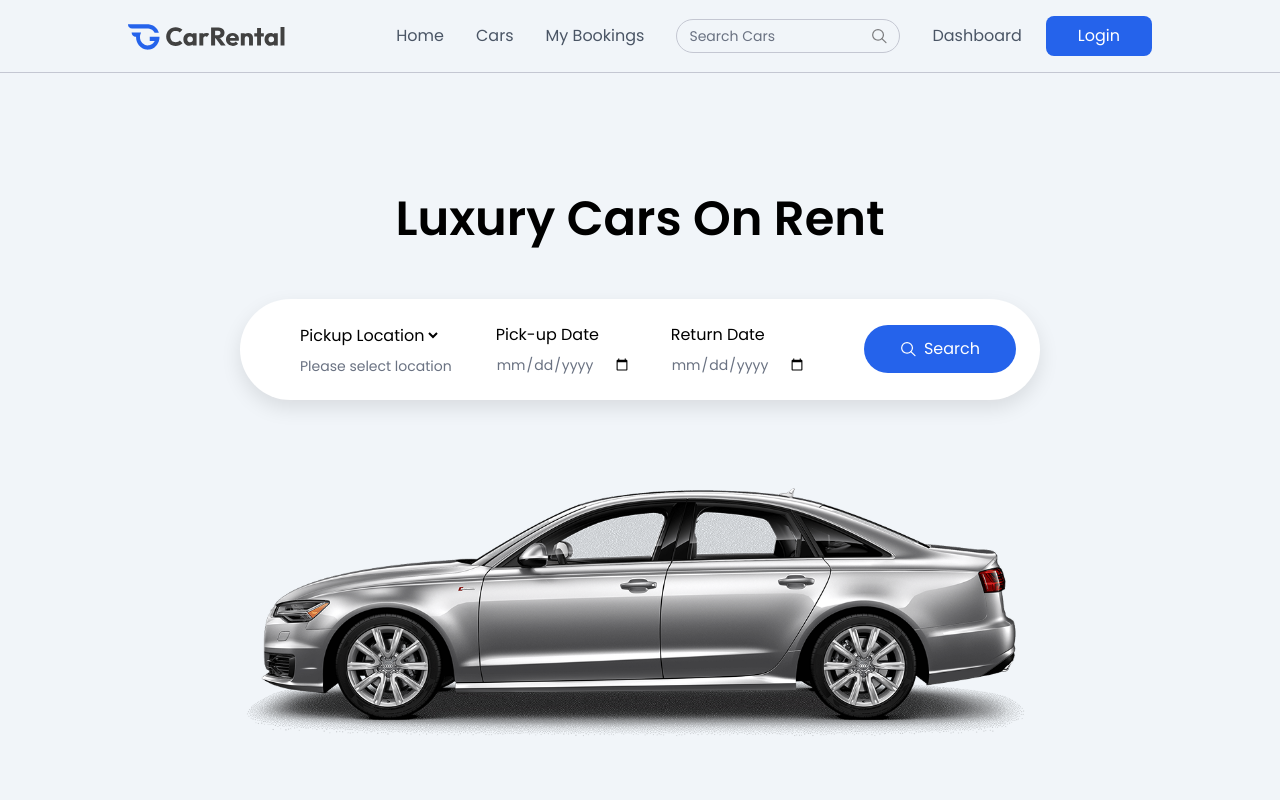
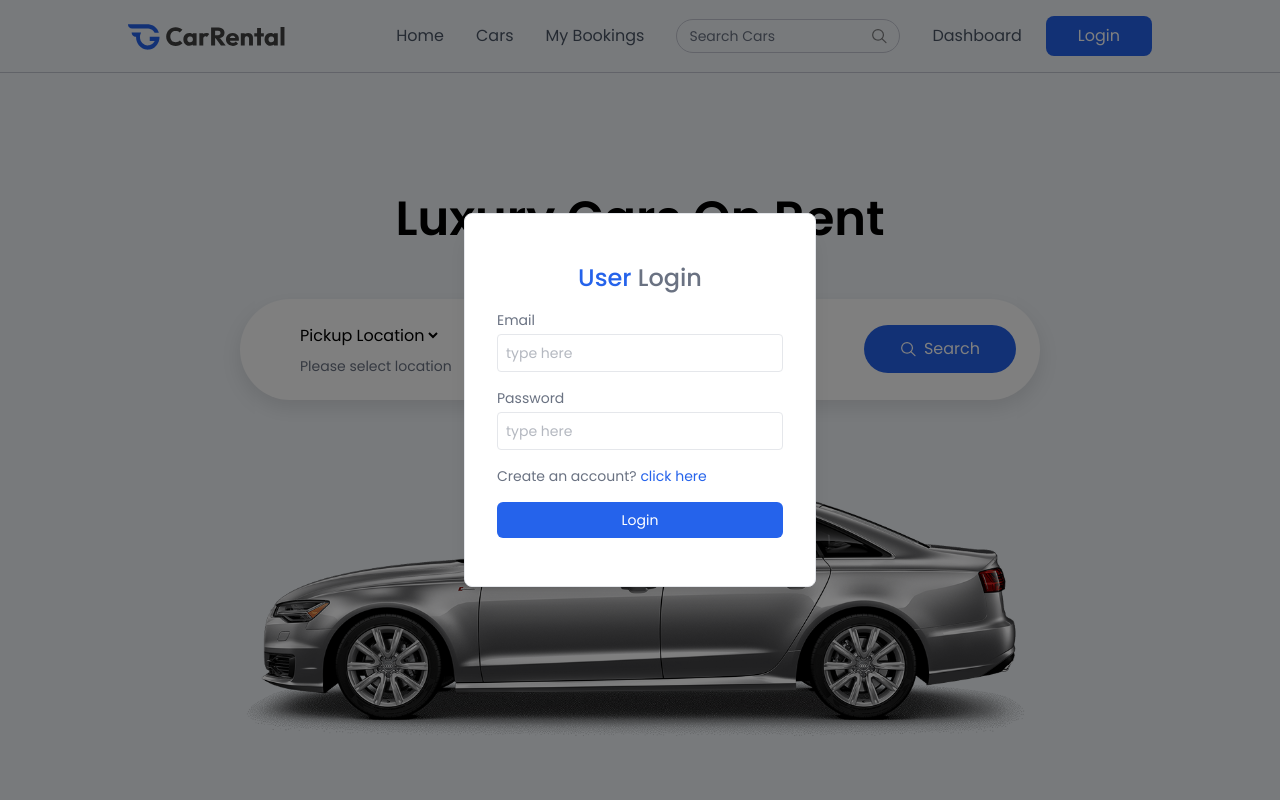
Before and after one commit to Shlok-Maktarpara-23/Car-Rental-Mern, a React (Vite) app in the folder client/: page / in a window 1280 px wide. Both pictures are taken after a click on the button "Login". Shown: the top 800 px of the page. Built offline with nearby package versions, Linux system fonts and the light colour scheme.

Commit message:
feat: create a login page

```diff
--- a/client/src/App.jsx
+++ b/client/src/App.jsx
@@ -3,6 +3,7 @@
 import { useLocation } from "react-router-dom";
 import AppRoutes from "./routes/AppRoutes";
 import Footer from "./components/Footer";
+import Login from "./components/Login";
 
 const App = () => {
   const [ShowLogin, setShowLogin] = useState(false);
@@ -10,6 +11,8 @@
 
   return (
     <>
+      {ShowLogin && <Login setShowLogin={setShowLogin}/>}
+
       {!isOwnerPath && <Navbar setShowLogin={setShowLogin} />}
       <AppRoutes />
 
--- /dev/null
+++ b/client/src/components/Login.jsx
@@ -0,0 +1,88 @@
+import React from "react";
+import { useState } from "react";
+
+const Login = ({ setShowLogin }) => {
+    const [state, setState] = useState("login");
+    const [name, setName] = useState("");
+    const [email, setEmail] = useState("");
+    const [password, setPassword] = useState("");
+
+    const onSubmitHandler = async(e) => {
+        e.preventDefault();
+    }
+
+  return (
+    <div
+      onClick={() => setShowLogin(false)}
+      className="fixed top-0 bottom-0 left-0 right-0 z-100 flex items-center text-sm text-gray-600 bg-black/50"
+    >
+      <form onSubmit={onSubmitHandler} onClick={(e) => e.stopPropagation()} className="flex flex-col gap-4 m-auto items-start p-8 py-12 w-80 sm:w-[352px] text-gray-500 rounded-lg shadow-xl border border-gray-200 bg-white">
+        <p className="text-2xl font-medium m-auto">
+          <span className="text-primary">User</span>{" "}
+          {state === "login" ? "Login" : "Sign Up"}
+        </p>
+        {state === "register" && (
+          <div className="w-full">
+            <p>Name</p>
+            <input
+              onChange={(e) => setName(e.target.value)}
+              value={name}
+              placeholder="type here"
+              className="border border-gray-200 rounded w-full p-2 mt-1 outline-primary"
+              type="text"
+              required
+            />
+          </div>
+        )}
+        <div className="w-full ">
+          <p>Email</p>
+          <input
+            onChange={(e) => setEmail(e.target.value)}
+            value={email}
+            placeholder="type here"
+            className="border border-gray-200 rounded w-full p-2 mt-1 outline-primary"
+            type="email"
+            required
+          />
+        </div>
+        <div className="w-full ">
+          <p>Password</p>
+          <input
+            onChange={(e) => setPassword(e.target.value)}
+            value={password}
+            placeholder="type here"
+            className="border border-gray-200 rounded w-full p-2 mt-1 outline-primary"
+            type="password"
+            required
+          />
+        </div>
+        {state === "register" ? (
+          <p>
+            Already have account?{" "}
+            <span
+              onClick={() => setState("login")}
+              className="text-primary cursor-pointer"
+            >
+              click here
+            </span>
+          </p>
+        ) : (
+          <p>
+            Create an account?{" "}
+            <span
+              onClick={() => setState("register")}
+              className="text-primary cursor-pointer"
+            >
+              click here
+            </span>
+          </p>
+        )}
+        <button className="bg-primary hover:bg-blue-800 transition-all text-white w-full py-2 rounded-md cursor-pointer">
+          {state === "register" ? "Create Account" : "Login"}
+        </button>
+      </form>
+    </div>
+  );
+};
+
+export default Login;
```
